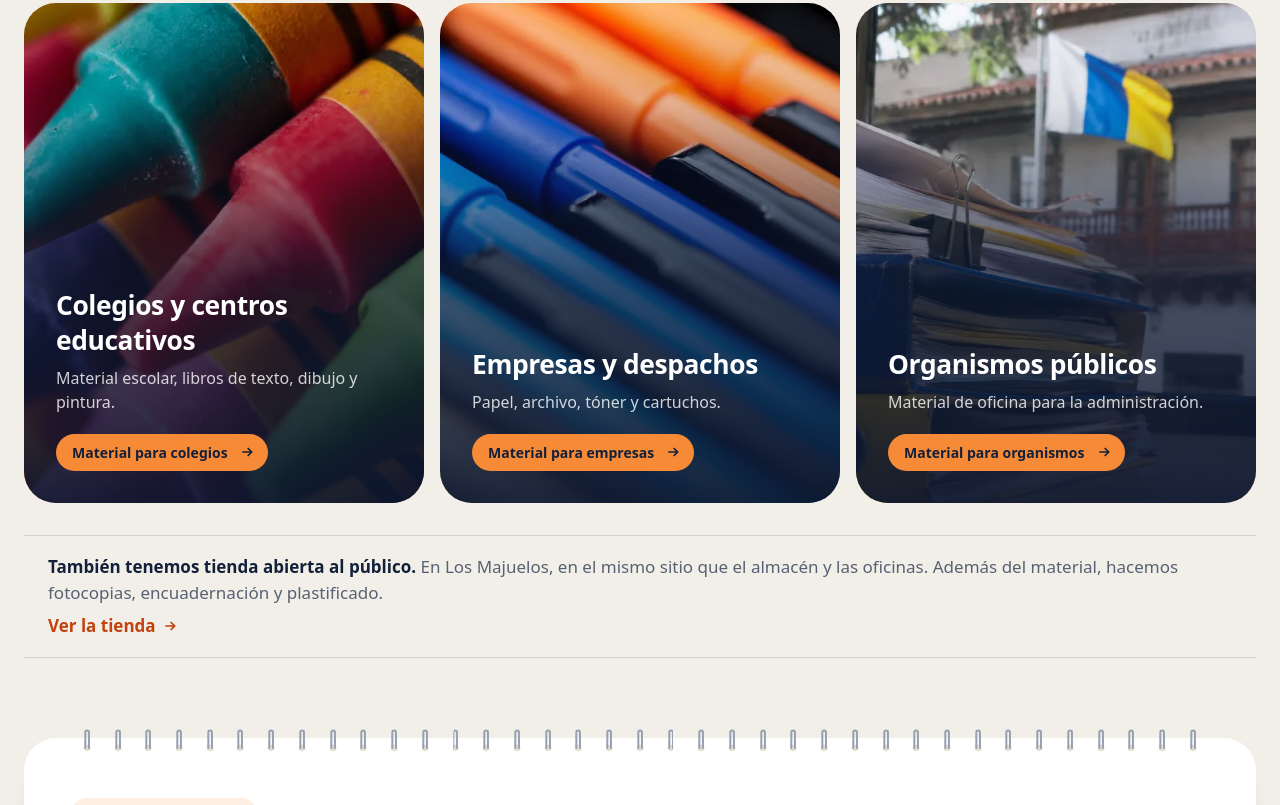
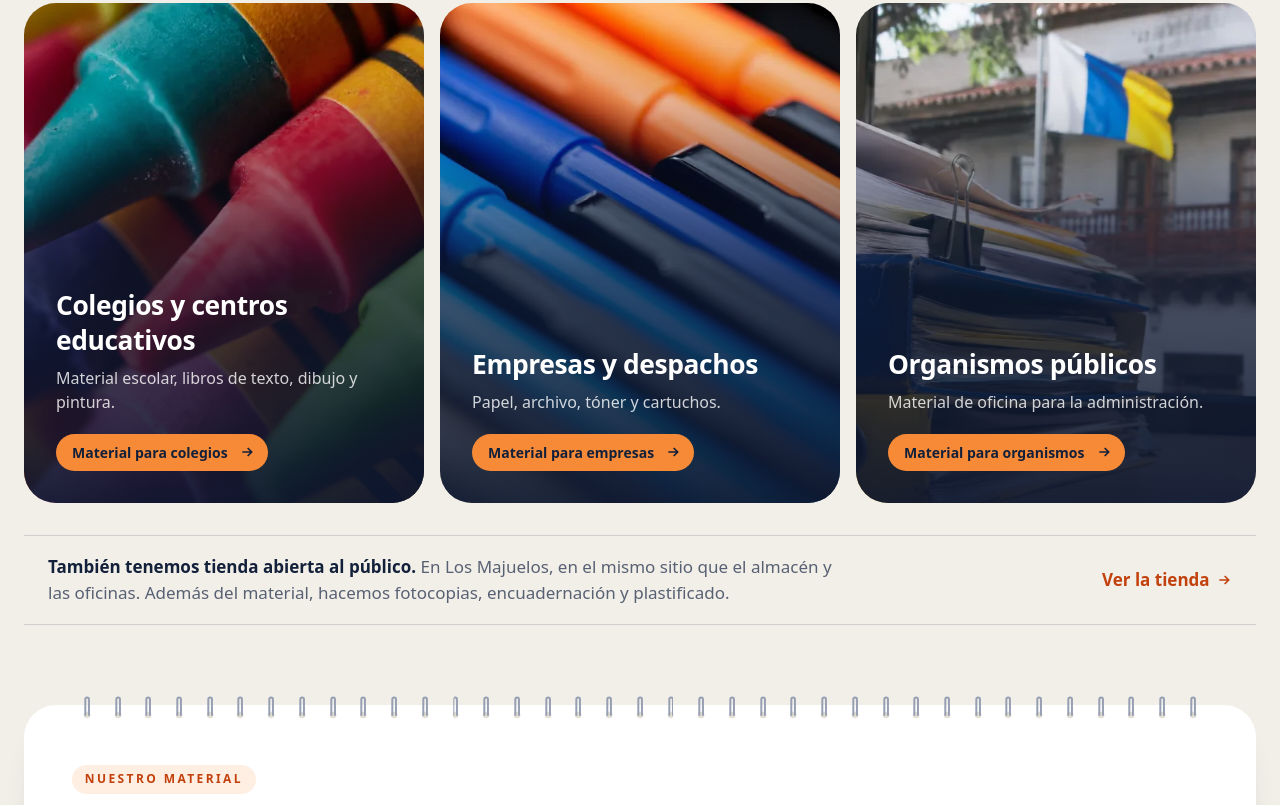
Before and after one commit to ALHU1214/elnuba-web, an Astro site: page / in a window 1280 px wide. Shown: the part 990-1795 px from the top of the page. Built offline with nearby package versions, Linux system fonts and the light colour scheme; Astro itself is replaced by a stand-in of ours; animation ran at ten frames a second; a web font is replaced by a local one.

Commit message:
Inicio: «Ver la tienda» a la derecha del texto
Co-Authored-By: Claude Opus 5.5 <noreply@anthropic.com>

```diff
--- a/src/styles/global.css
+++ b/src/styles/global.css
@@ -936,6 +936,7 @@ header[data-con-sombra] .barra { box-shadow: 0 2px 6px rgb(19 32 58 / .07), 0 18
   display: flex; flex-wrap: wrap; align-items: center; justify-content: space-between; gap: .5rem 1.5rem;
   margin-top: 1.5rem; padding: 1.15rem .25rem; border-block: 1px solid rgb(19 32 58 / .15); font-size: 1.0625rem; line-height: 1.5;
 }
+.copias-aviso > span:first-child { flex: 1 1 28rem; max-width: 50rem; }
 .copias-aviso-enlace { display: inline-flex; align-items: center; gap: .4rem; font-weight: 700; color: var(--color-naranja-oscuro); white-space: nowrap; }
 .copias-aviso:hover .copias-aviso-enlace { text-decoration: underline; text-underline-offset: 4px; }
 @media (min-width: 768px) { .copias-aviso { margin-top: 2rem; padding-inline: 1.5rem; } }
```
